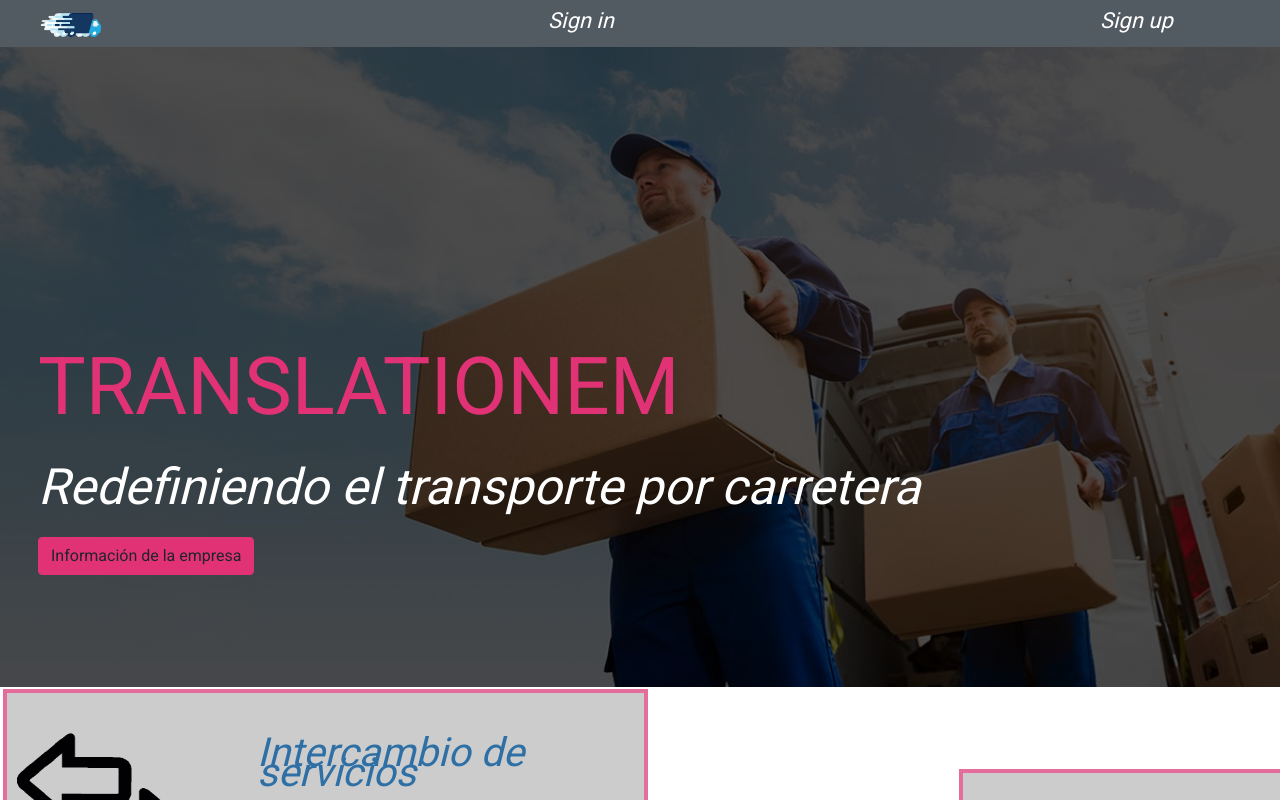
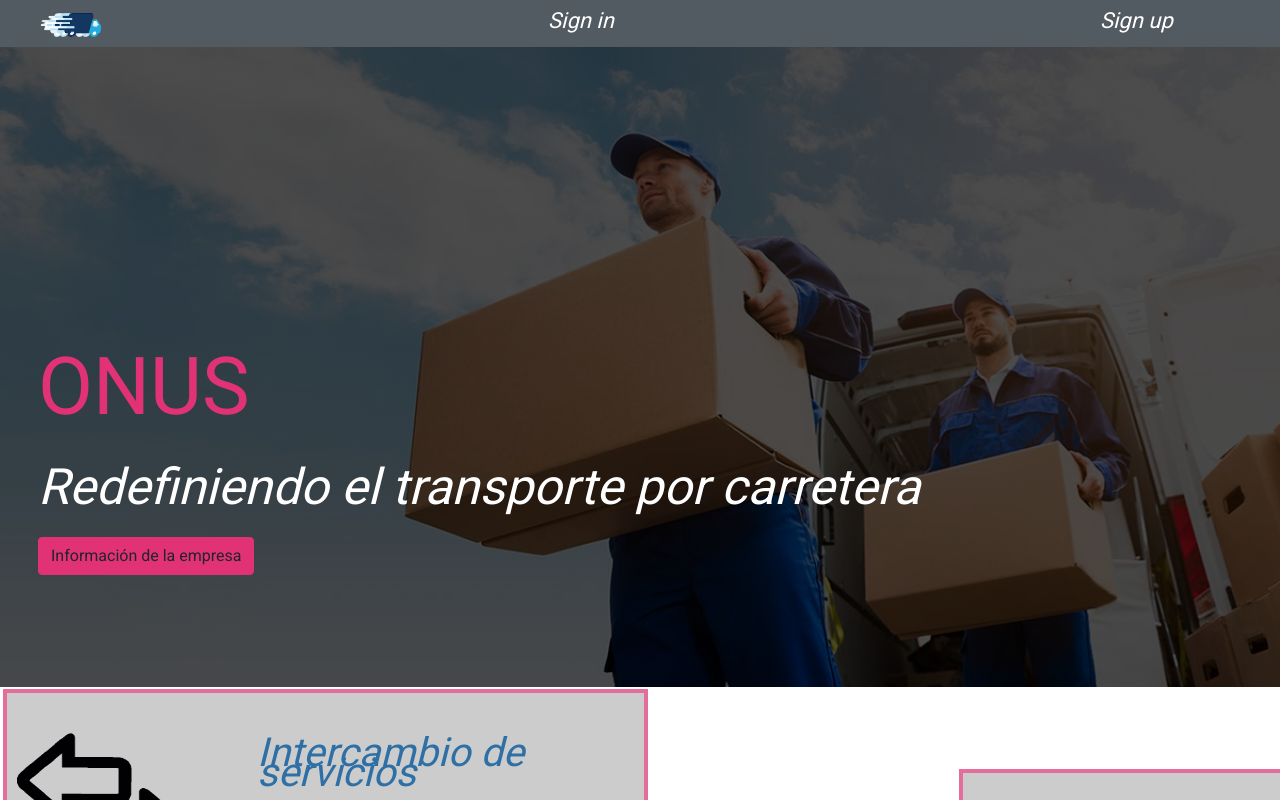
Before and after one commit to sebitaas96/SSTransportClient, an Angular app: page / in a window 1280 px wide. Shown: the top 800 px of the page. Built offline with nearby package versions, Linux system fonts and the light colour scheme.

Commit message:
pantalla nuevo nombre

```diff
--- a/src/app/pantalla-principal/pantalla-principal.component.html
+++ b/src/app/pantalla-principal/pantalla-principal.component.html
@@ -2,7 +2,7 @@
 <div class="conatiner-fluid">
    <div class="row principal">
      <div class="col-md-12 col-sm-8 col-xs-15 contenido">
-        <p class="nombreEmpresa"> TRANSLATIONEM </p>
+        <p class="nombreEmpresa"> ONUS </p>
         <p class="slogan"> Redefiniendo el transporte por carretera </p>
         <button type="button" class="btn btn-default"> Información de la empresa </button>
      </div>
```
